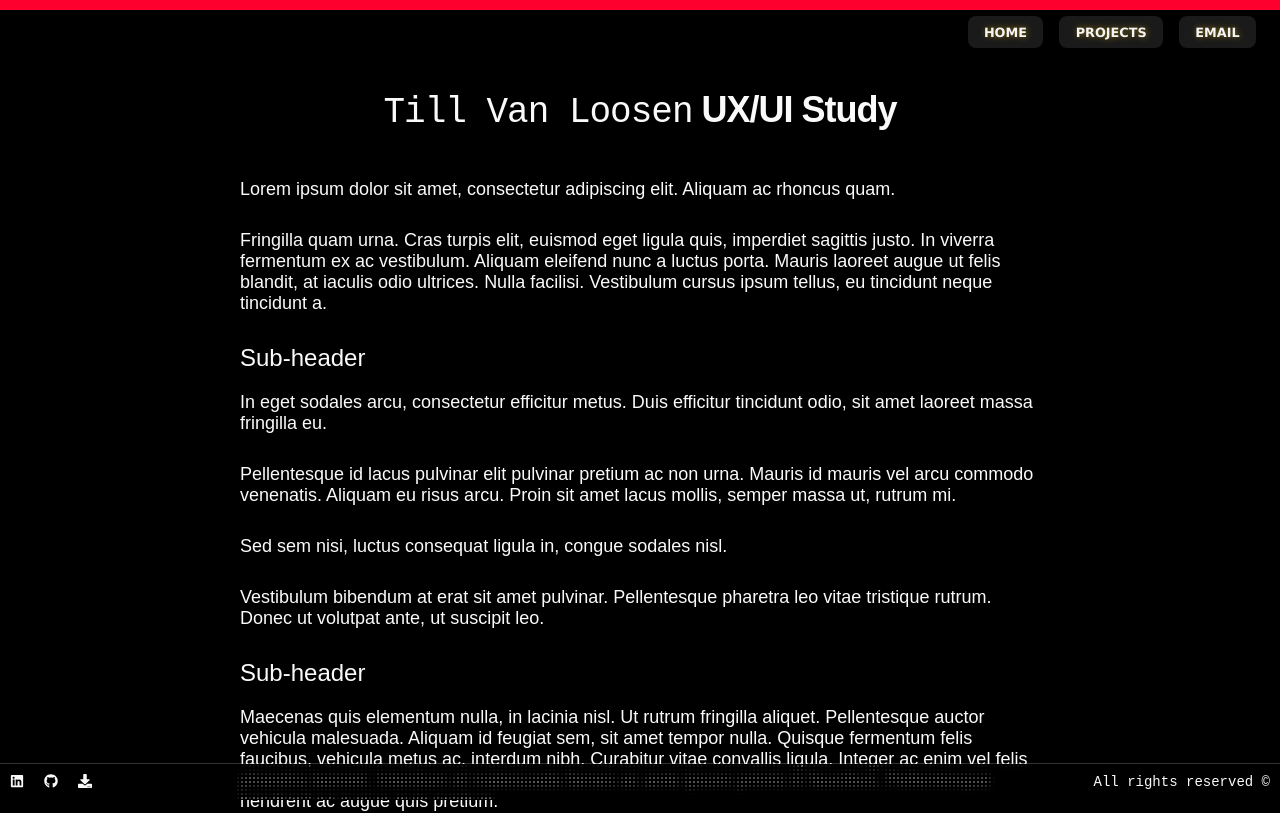
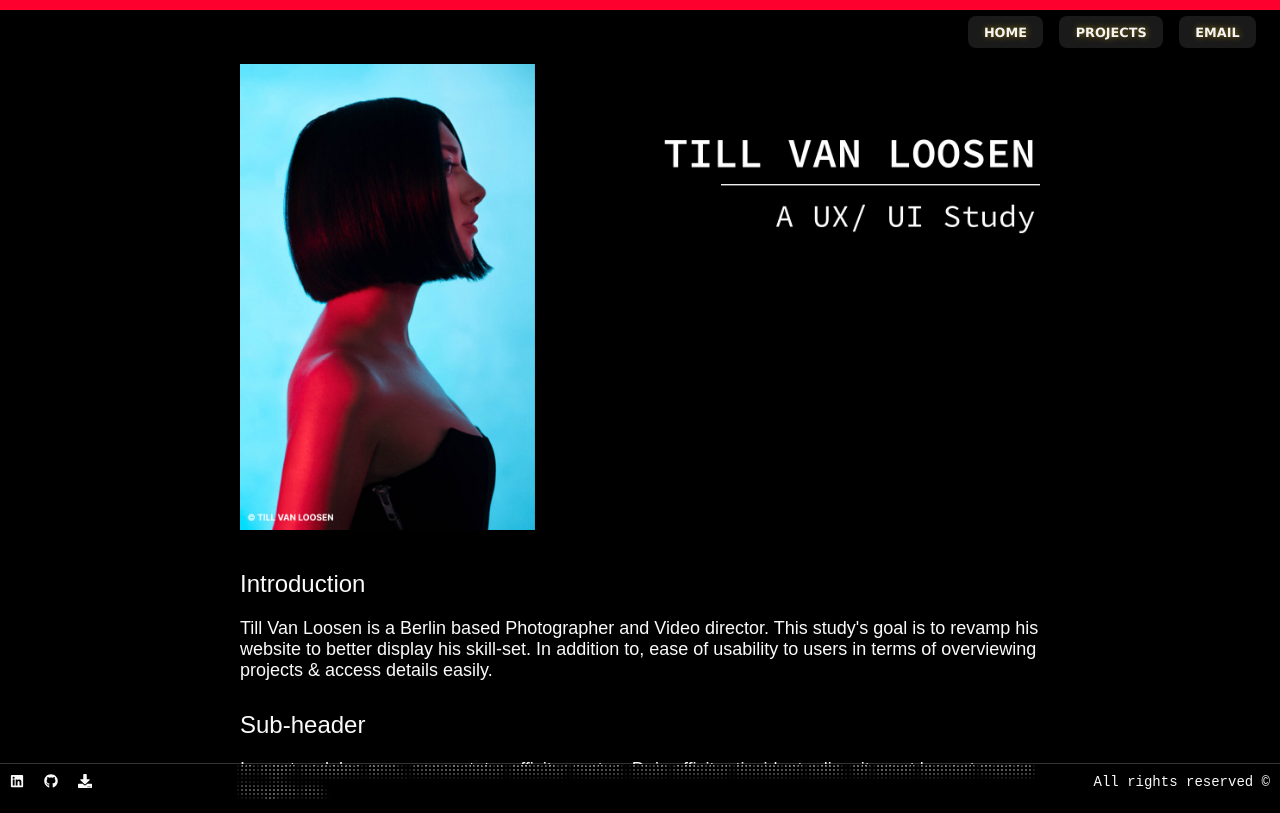
Before and after one commit to h-aburesha/my-next-website, a Next.js app: page /projects/4 in a window 1280 px wide. Shown: the top 813 px of the page. Built offline with nearby package versions, Linux system fonts and the light colour scheme.

Commit message:
Project4 landing

```diff
--- a/pages/projects/4.tsx
+++ b/pages/projects/4.tsx
@@ -1,5 +1,7 @@
 import { motion, useScroll, useSpring } from "framer-motion";
 import Link from "next/link";
+import Image from "next/image";
+import till1 from "../../public/till_pics/till1.png";
 
 function Project4() {
     const { scrollYProgress } = useScroll();
@@ -25,23 +27,26 @@ function Project4() {
                     </a>
                 </div>
             </nav>
-            <h1>
-                <code>Till Van Loosen</code> UX/UI Study
-            </h1>
+
+            <Image
+                src={till1}
+                placeholder="blur"
+                alt="Elef - by Till Van Loosen"
+                width={800}
+                priority={true}
+                loading="eager"
+            />
 
             <article>
+                <h2>Introduction</h2>
                 <p>
-                    Lorem ipsum dolor sit amet, consectetur adipiscing elit.
-                    Aliquam ac rhoncus quam.
+                    Till Van Loosen is a Berlin based Photographer and Video
+                    director. This study's goal is to revamp his website to
+                    better display his skill-set. In addition to, ease of
+                    usability to users in terms of overviewing projects & access
+                    details easily.
                 </p>
-                <p>
-                    Fringilla quam urna. Cras turpis elit, euismod eget ligula
-                    quis, imperdiet sagittis justo. In viverra fermentum ex ac
-                    vestibulum. Aliquam eleifend nunc a luctus porta. Mauris
-                    laoreet augue ut felis blandit, at iaculis odio ultrices.
-                    Nulla facilisi. Vestibulum cursus ipsum tellus, eu tincidunt
-                    neque tincidunt a.
-                </p>
+
                 <h2>Sub-header</h2>
                 <p>
                     In eget sodales arcu, consectetur efficitur metus. Duis
```
Also changed, not shown: public/till_pics/till1.png (added).
